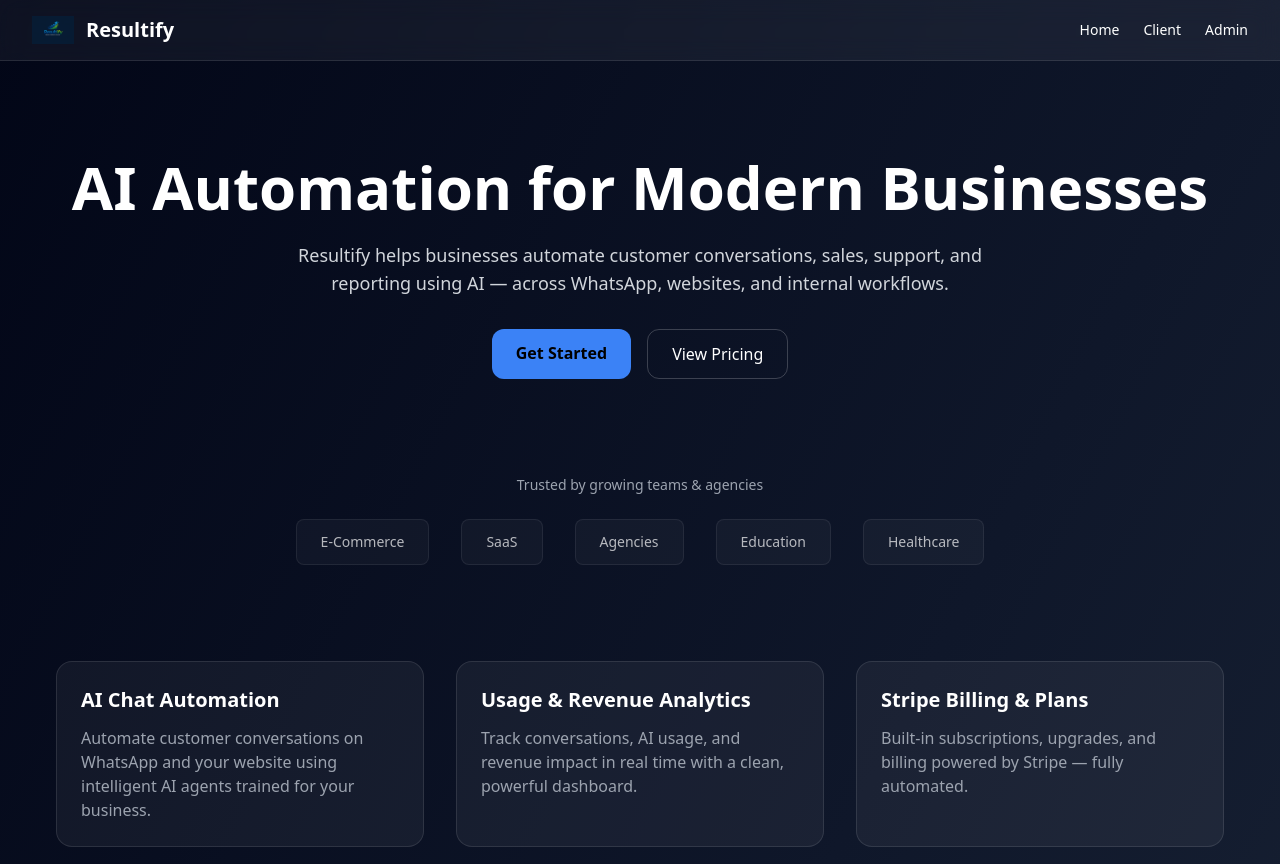
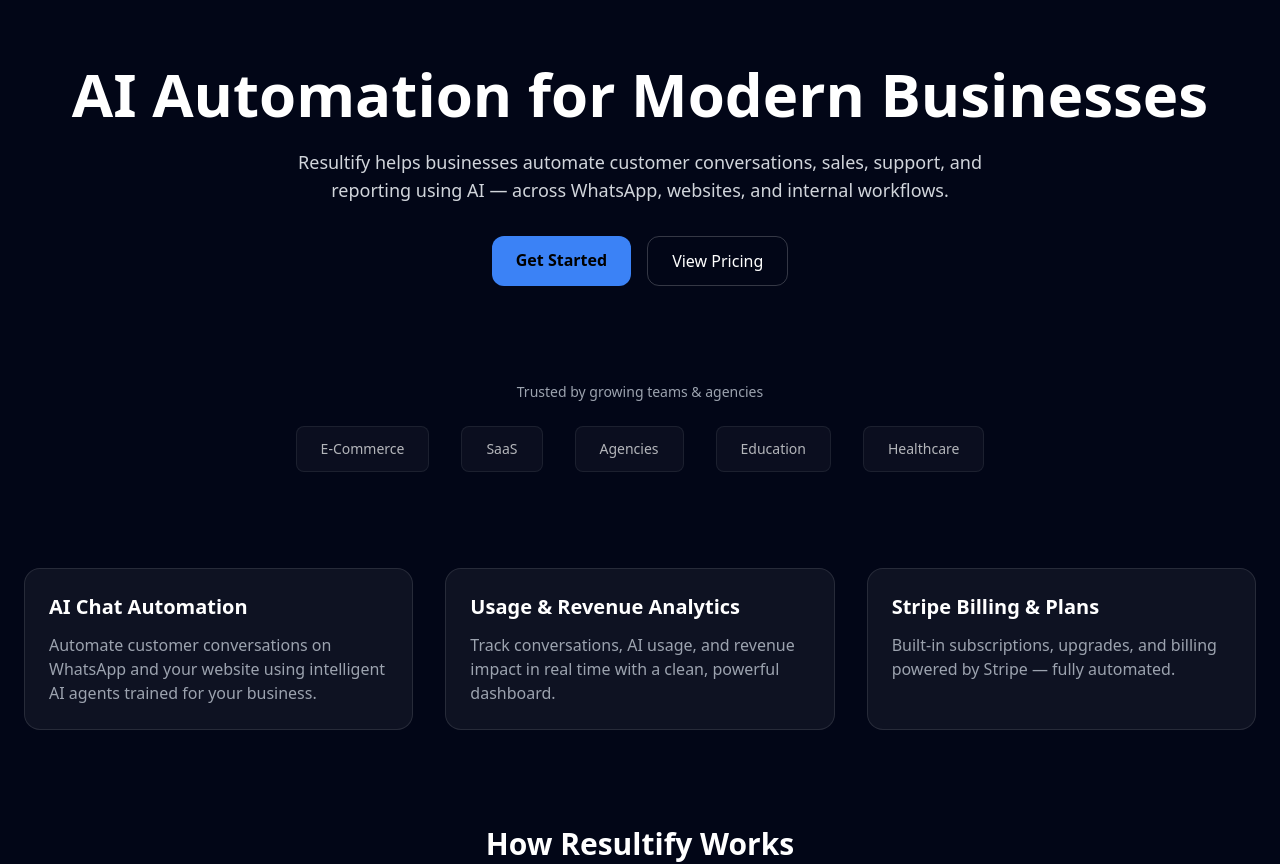
Before and after one commit to chetanshrm83/resultifytechnologies, a Next.js app: page / in a window 1280 px wide. Shown: the top 864 px of the page. Built offline with nearby package versions, Linux system fonts and the light colour scheme; no server answers.

Commit message:
Update layout.tsx

```diff
--- a/app/layout.tsx
+++ b/app/layout.tsx
@@ -1,6 +1,24 @@
 import "./globals.css";
-import Image from "next/image";
-import Link from "next/link";
+
+export const metadata = {
+  title: "Resultify – AI Automation Platform",
+  description:
+    "Automate sales, support, and customer conversations using AI.",
+  openGraph: {
+    title: "Resultify AI",
+    description: "AI automation for modern businesses",
+    url: "https://resultifytechnologies.com",
+    siteName: "Resultify",
+    images: [
+      {
+        url: "/og.png",
+        width: 1200,
+        height: 630,
+      },
+    ],
+    type: "website",
+  },
+};
 
 export default function RootLayout({
   children,
@@ -9,34 +27,7 @@
 }) {
   return (
     <html lang="en">
-      <body className="min-h-screen bg-gradient-to-br from-slate-950 via-slate-900 to-slate-800 text-white">
-        <header className="flex items-center justify-between px-8 py-4 backdrop-blur-md bg-white/5 border-b border-white/10">
-          <div className="flex items-center gap-3">
-            <Image
-              src="/resultify-logo.png"
-              alt="Resultify"
-              width={42}
-              height={42}
-              priority
-            />
-            <span className="text-xl font-semibold">Resultify</span>
-          </div>
-
-          <nav className="flex gap-6 text-sm">
-            <Link href="/" className="hover:text-blue-400 transition">
-              Home
-            </Link>
-            <Link href="/client" className="hover:text-blue-400 transition">
-              Client
-            </Link>
-            <Link href="/admin" className="hover:text-blue-400 transition">
-              Admin
-            </Link>
-          </nav>
-        </header>
-
-        <main className="p-8">{children}</main>
-      </body>
+      <body className="bg-slate-950 text-white">{children}</body>
     </html>
   );
 }
```
